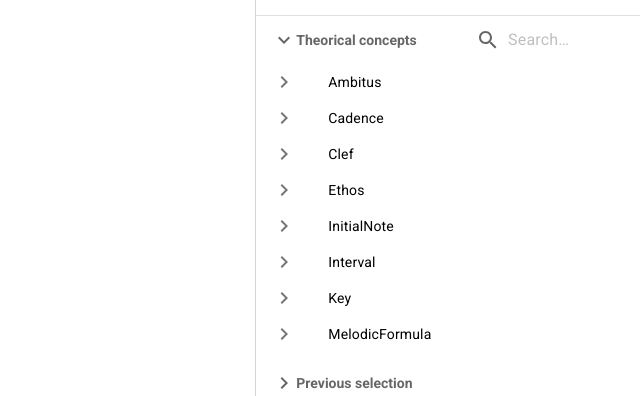
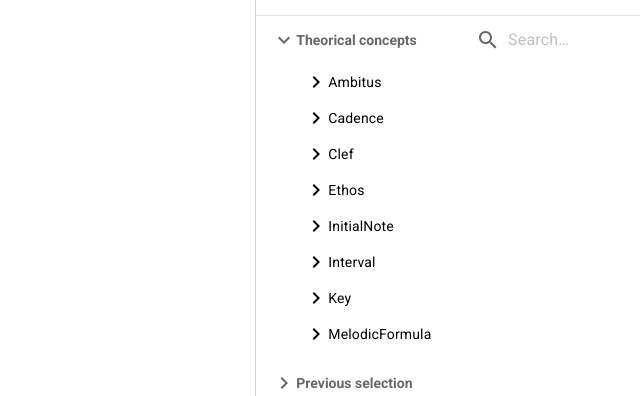
Before and after one commit to sherlock-iremus/sherlock-tonalities, a React (Create React App) app: page /mei in a window 1280 px wide. Both pictures are taken after a click on the element "Theorical concepts". Shown: the part 385-781 px from the top of the page, without its empty margins (640-1280 px from the left). Built offline with nearby package versions, Linux system fonts and the light colour scheme.

Commit message:
better alignment

```diff
--- a/src/features/meiviewer/ConceptItem.jsx
+++ b/src/features/meiviewer/ConceptItem.jsx
@@ -8,7 +8,7 @@ export const ConceptItem = props => {
     <div>
       <ListItem disablePadding dense>
         <ListItemButton onClick={() => setIsOpen(!isOpen)} sx={{ cursor: 'default' }}>
-          <ListItemIcon>{props.concept.subClasses && (isOpen ? <ExpandMore /> : <ChevronRight />)}</ListItemIcon>
+          {props.concept.subClasses && (isOpen ? <ExpandMore /> : <ChevronRight />)}
           <ListItemText primary={props.concept.label} />
         </ListItemButton>
       </ListItem>
--- a/src/features/meiviewer/MeiViewer.jsx
+++ b/src/features/meiviewer/MeiViewer.jsx
@@ -371,7 +371,7 @@ const MeiViewer = ({
               </ListSubheader>
             }
           >
-            <Collapse in={openedList === CONCEPTS} timeout="auto" unmountOnExit>
+            <Collapse in={openedList === CONCEPTS} timeout="auto" unmountOnExit sx={{pl: 4}}>
               {filteredTree.rootClasses && filteredTree.rootClasses.map(concept => (
                 <ConceptItem key={concept.iri} concept={concept} />
               ))}
```
